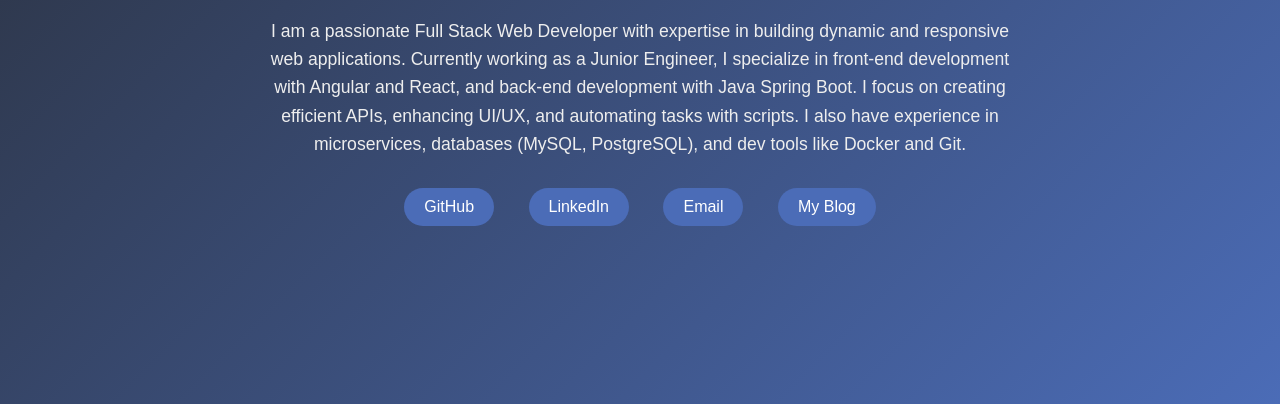
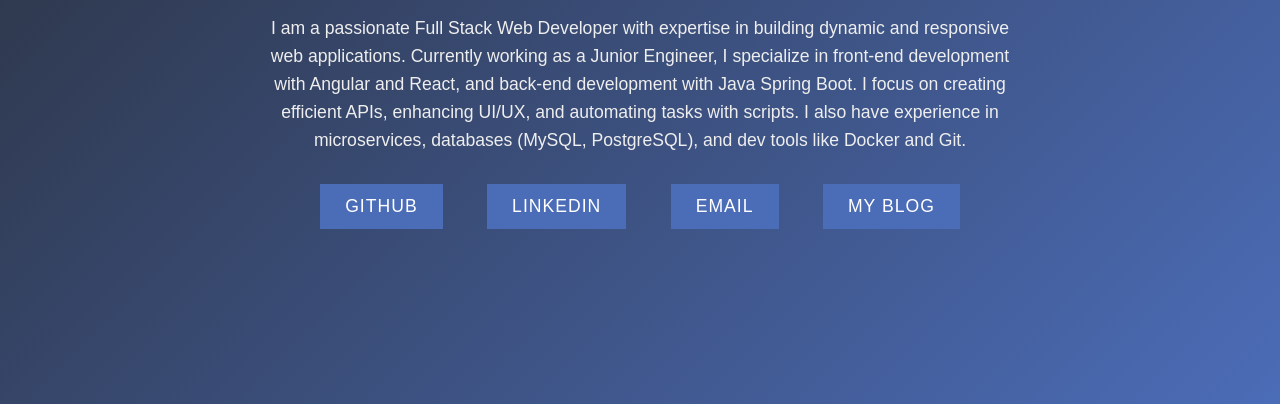
Before and after one commit to GHamza-Dev/me, a plain HTML site: page index.html in a window 1280 px wide. Shown: the part 436-840 px from the top of the page. Drawn offline with Linux system fonts and the light colour scheme.

Commit message:
Links design enhancements

```diff
--- a/style.css
+++ b/style.css
@@ -63,19 +63,43 @@ body {
 
 .link {
   display: inline-block;
-  margin: 10px 15px;
-  padding: 10px 20px;
+  margin: 10px 20px;
+  padding: 12px 25px;
   color: #fff;
-  background: #4b6cb7;
-  border-radius: 30px;
+  background-color: #4b6cb7;
+  /* border-radius: 30px; */
   text-decoration: none;
-  font-size: 1rem;
-  transition: background 0.3s ease, transform 0.3s ease;
+  font-size: 1.1rem;
+  text-transform: uppercase;
+  letter-spacing: 1px;
+  position: relative;
+  transition: transform 0.3s ease, box-shadow 0.3s ease, background-color 0.3s ease;
 }
 
 .link:hover {
-  background: #6c5ce7;
+  opacity: 0.9;
   transform: translateY(-5px);
+  box-shadow: 0 4px 20px rgba(106, 90, 205, 0.3); /* Soft shadow on hover */
+}
+
+.link::before {
+  content: "";
+  position: absolute;
+  bottom: 0;
+  left: 50%;
+  width: 0;
+  height: 3px;
+  background-color: #fff;
+  transition: width 0.3s ease, left 0.3s ease;
+}
+
+.link:hover::before {
+  width: 100%;
+  left: 0;
+}
+
+.link:active {
+  transform: translateY(1px); /* Slightly moves the link down when clicked */
 }
 
 /* Custom Scrollbar */
```
